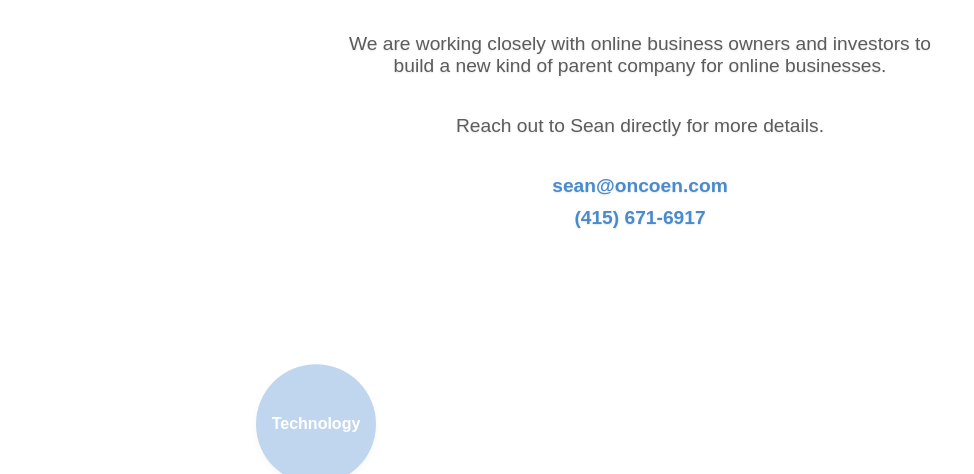
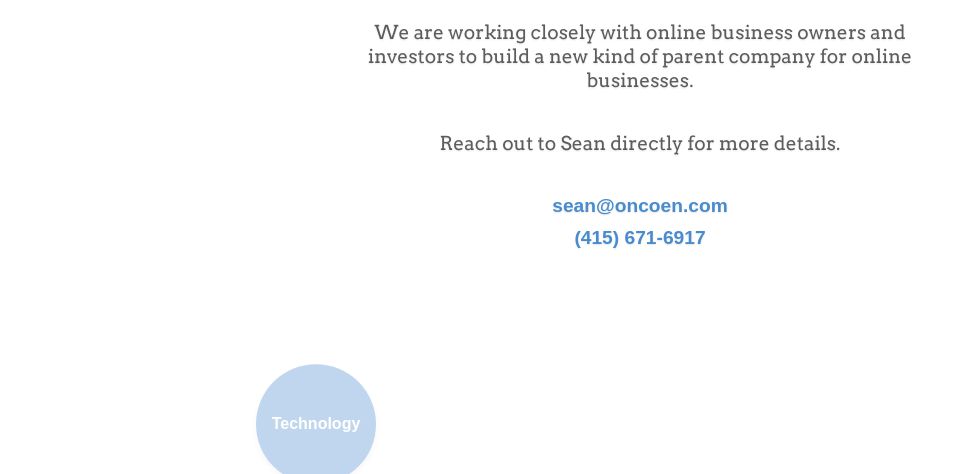
Before and after one commit to swillio/oncoen-prelaunch, a plain HTML site: page index.html in a window 1280 px wide. Shown: the part 366-840 px from the top of the page, without its empty margins (0-974 px from the left). Drawn offline with Linux system fonts and the light colour scheme.

Commit message:
Arvo font change

```diff
--- a/styles.css
+++ b/styles.css
@@ -1,3 +1,5 @@
+@import url('https://fonts.googleapis.com/css2?family=Arvo:wght@400;700&display=swap');
+
 body {
   margin: 0;
   padding: 20px;
@@ -7,7 +9,7 @@ body {
   height: 100vh;
   background-color: #fff;
   color: #5c5c5c;
-  font-family: 'Metropolis-regular', Arial, sans-serif;
+  font-family: 'Arvo', Arial, sans-serif;
   text-align: center;
   overflow: hidden;
   position: relative;
@@ -47,6 +49,7 @@ p {
 
 .email, .phone {
   font-weight: 600; /* SemiBold */
+  font-family: 'Metropolis-regular', Arial, sans-serif;
   color: #488BCE;
   text-shadow: 0 1px 2px rgba(0, 0, 0, 0.1); /* Add text shadow */
 }
```
